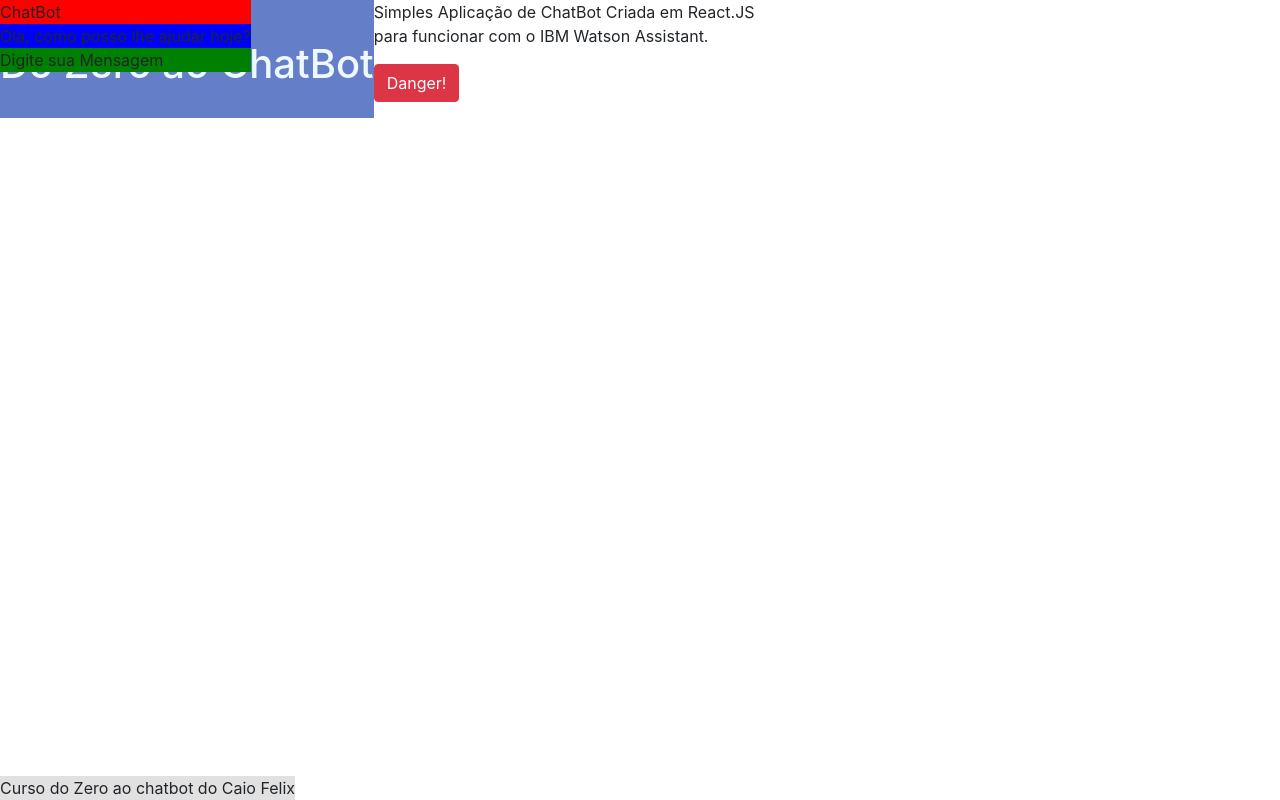
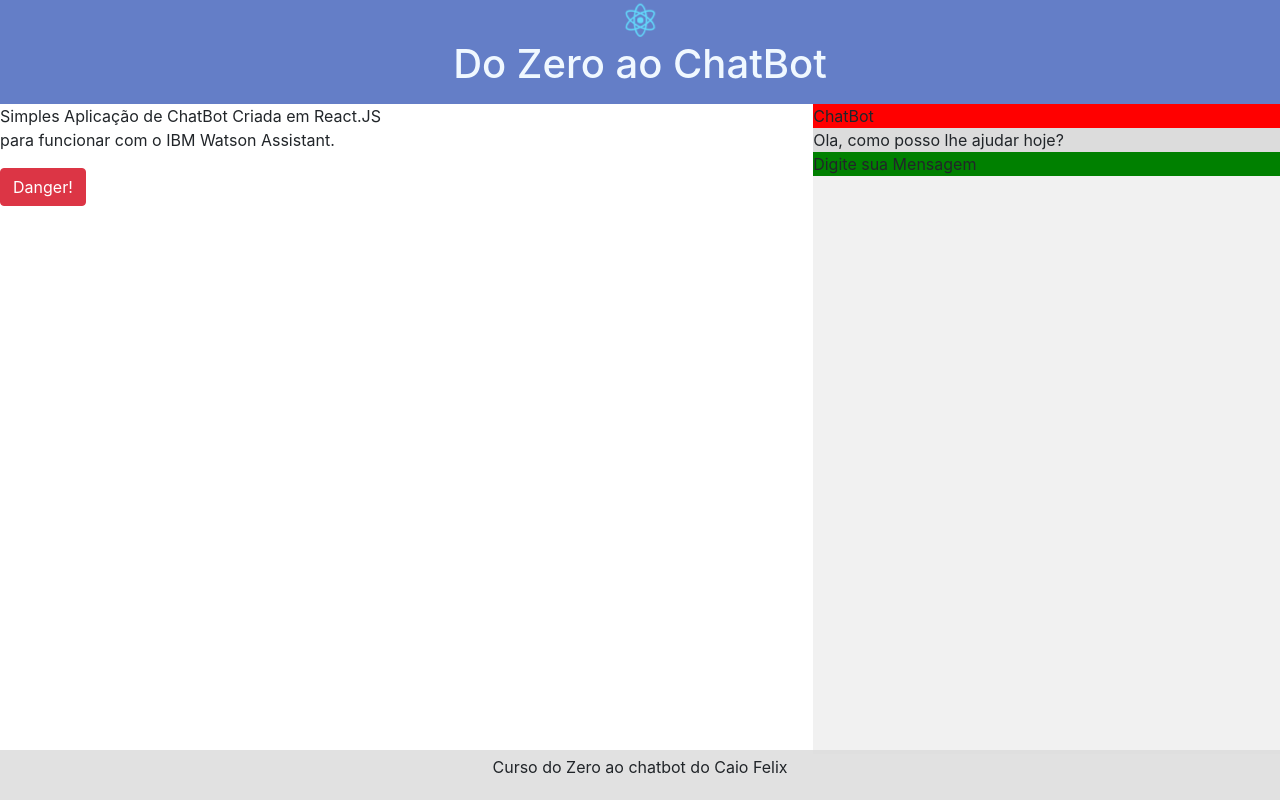
Before and after one commit to chalfel/chatbot-react, a React (Create React App) app: page / in a window 1280 px wide. Built offline with nearby package versions, Linux system fonts and the light colour scheme.

Commit message:
quinto commit

```diff
--- a/src/Componentes/Chatbot.js
+++ b/src/Componentes/Chatbot.js
@@ -8,9 +8,11 @@ class Chatbot extends Component{
     render(){
         return(
             <div className = "chatbot">
-            <ChatHeader />
-            <ChatConversa />
-            <ChatMensagem />
+                <div className='chat-conteudo'>
+                    <ChatHeader />
+                    <ChatConversa />
+                    <ChatMensagem />
+                </div>
             </div>
         )
     }
--- a/src/Componentes/chat/chat.css
+++ b/src/Componentes/chat/chat.css
@@ -2,7 +2,7 @@
     background:red;
 }
 .chat-conversa{
-    background:blue;
+    background:gainsboro;
     position: relative;
     height: 65%;
 
--- a/src/index.css
+++ b/src/index.css
@@ -30,25 +30,28 @@ code {
 .chatbot{
   grid-area:chatbot;
   background:#f1f1f1;
+  height: calc(100vh - 150px);
 
-  position: fixed ;
 
 
 }
 .footer{
   grid-area:footer;
-
   text-align: center;
   background:#dddd;
-  position:fixed;
+  height: 50px;
+  width: 100%;
+  bottom:0;
+  padding: 5px;
+  position: absolute;
 
-  bottom:0;
+
 }
 .conteudo{
-  display:flex;
+  display:grid;
   flex-wrap: wrap;
   grid-template-areas:
-    'header header header header'
-    'home home home  chatbot'
-    'footer footer footer footer';
+    'header header header'
+    'home home chatbot'
+    'footer footer footer';
 }
```
